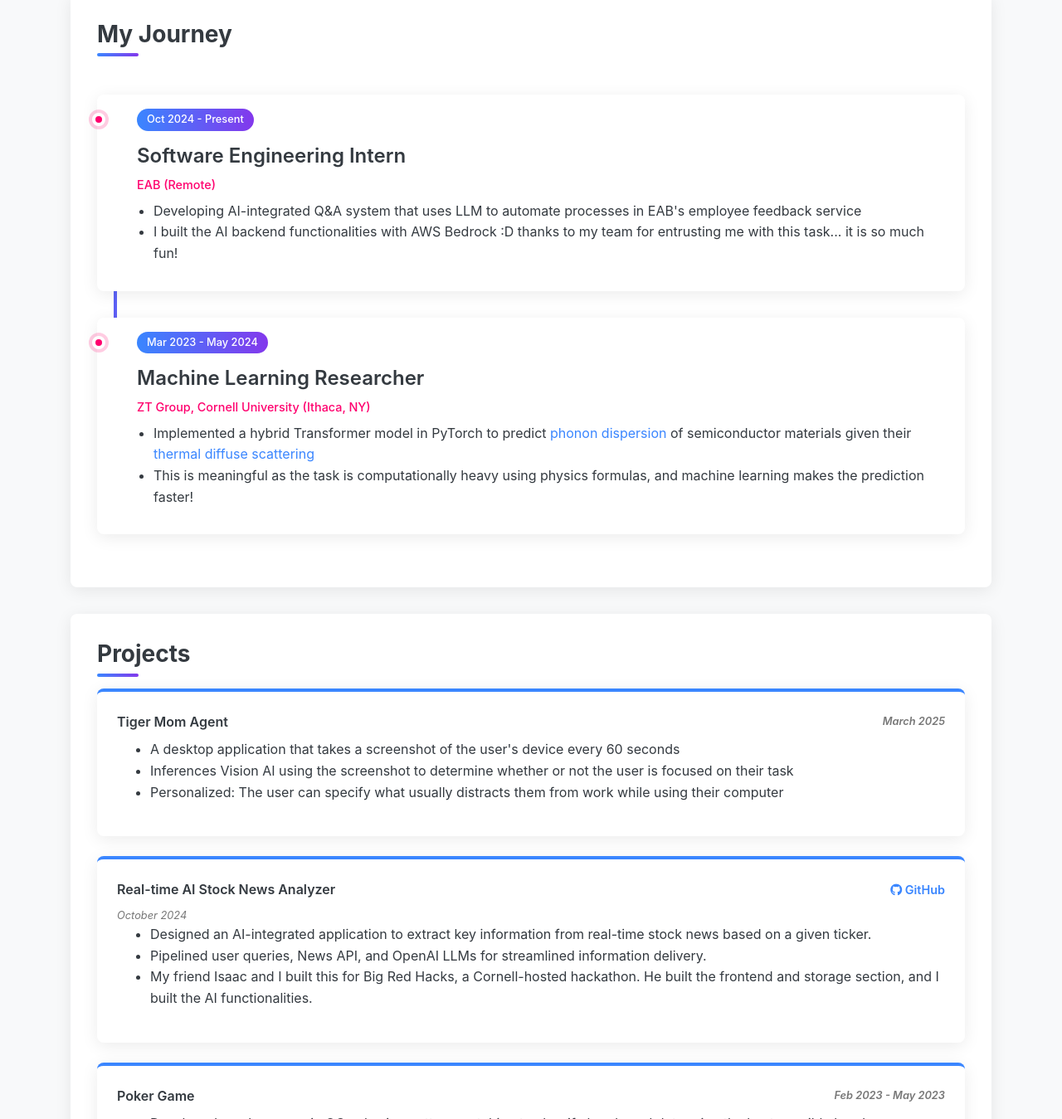
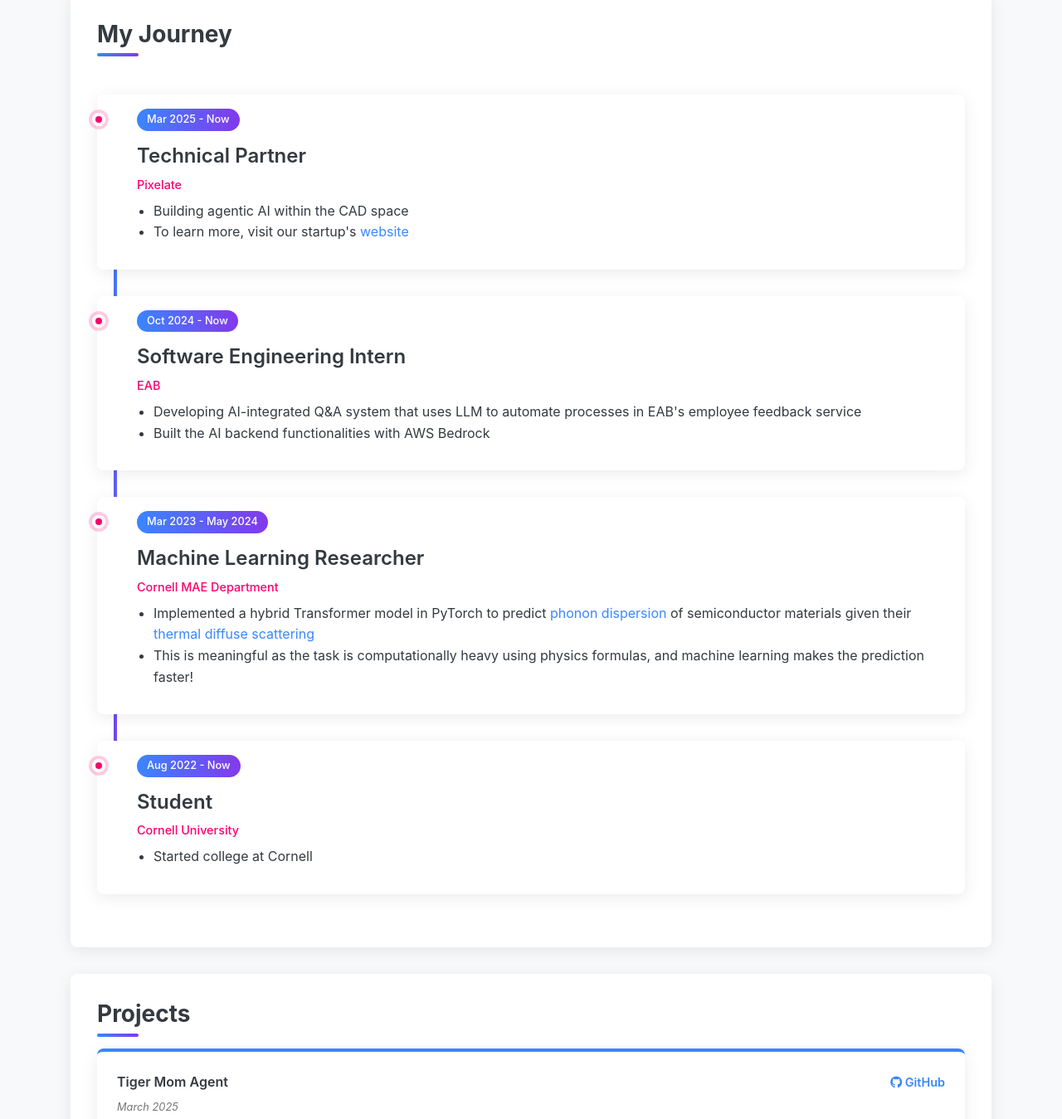
Before and after one commit to spicywagyu04/spicywagyu04.github.io, a plain HTML site: page index.html in a window 1280 px wide. Shown: the part 676-2025 px from the top of the page at 83% size. Drawn offline with nearby package versions, Linux system fonts and the light colour scheme.

Commit message:
Updated info

```diff
--- a/index.html
+++ b/index.html
@@ -80,7 +80,7 @@
         <div id="about" class="content-section animate__animated animate__fadeIn">
             <h3>About Me</h3>
             <p>
-                Hello! I am Kevin Shao, a big fan of applied machine learning. I build AI products that automate industry workflows and benefit people's lives.
+                Hello! I am Kevin Shao, a practitioner of applied machine learning. I build AI products that automate industry workflows and benefit people's lives.
                 Currently, while a third-year student at Cornell, I work as a Software Engineer Intern at <a href="https://www.eab.com/">EAB</a>, focusing on incorporating AI in its services.
                 My short-term goal is to build as many useful AI services as possible. My long-term goal is to prevent the world from falling into "low-life, high-tech" cyberpunk and make sure that technology benefits all good humans, if my future ventures are successful and I gain enough influence.
             </p>
@@ -92,27 +92,50 @@
             <div class="timeline">
                 <!-- Timeline Item 1 -->
                 <div class="timeline-item">
-                    <div class="timeline-date">Oct 2024 - Present</div>
+                    <div class="timeline-date">Mar 2025 - Now</div>
+                    <h4 class="timeline-title">Technical Partner</h4>
+                    <div class="timeline-subtitle">Pixelate</div>
+                    <div class="timeline-content">
+                        <ul>
+                            <li>Building agentic AI within the CAD space</li>
+                            <li>To learn more, visit our startup's <a href="https://www.pixelateinc.com/">website</a></li>
+                        </ul>
+                    </div>
+                </div>
+                <!-- Timeline Item 2 -->
+                <div class="timeline-item">
+                    <div class="timeline-date">Oct 2024 - Now</div>
                     <h4 class="timeline-title">Software Engineering Intern</h4>
-                    <div class="timeline-subtitle">EAB (Remote)</div>
+                    <div class="timeline-subtitle">EAB</div>
                     <div class="timeline-content">
                         <ul>
                             <li>Developing AI-integrated Q&A system that uses LLM to automate processes in EAB's employee feedback service</li>
-                            <li>I built the AI backend functionalities with AWS Bedrock :D thanks to my team for entrusting me with this task... it is so much fun!</li>
+                            <li>Built the AI backend functionalities with AWS Bedrock</li>
                         </ul>
                     </div>
                 </div>
 
-                <!-- Timeline Item 2 -->
+                <!-- Timeline Item 3 -->
                 <div class="timeline-item">
                     <div class="timeline-date">Mar 2023 - May 2024</div>
                     <h4 class="timeline-title">Machine Learning Researcher</h4>
-                    <div class="timeline-subtitle">ZT Group, Cornell University (Ithaca, NY)</div>
+                    <div class="timeline-subtitle">Cornell MAE Department</div>
                     <div class="timeline-content">
                         <ul>
                             <li>Implemented a hybrid Transformer model in PyTorch to predict <a href="https://en.wikipedia.org/wiki/Phonon">phonon dispersion</a>
                                 of semiconductor materials given their <a href="https://www.jeol.com/words/emterms/20121023.080458.php#gsc.tab=0">thermal diffuse scattering</a></li>
                             <li>This is meaningful as the task is computationally heavy using physics formulas, and machine learning makes the prediction faster!</li>
+                        </ul>
+                    </div>
+                </div>
+                <!-- Timeline Item 4 -->
+                <div class="timeline-item">
+                    <div class="timeline-date">Aug 2022 - Now</div>
+                    <h4 class="timeline-title">Student</h4>
+                    <div class="timeline-subtitle">Cornell University</div>
+                    <div class="timeline-content">
+                        <ul>
+                            <li>Started college at Cornell</li>
                         </ul>
                     </div>
                 </div>
@@ -127,8 +150,11 @@
             <div class="project-card">
                 <div class="project-title">
                     <span>Tiger Mom Agent</span>
-                    <span class="project-date">March 2025</span>
+                    <a href="https://github.com/spicywagyu04/Tiger_Mom_Project" class="project-link" target="_blank">
+                        <i class="fab fa-github"></i> GitHub
+                    </a>
                 </div>
+                <div class="project-date">March 2025</div>
                 <ul>
                     <li>A desktop application that takes a screenshot of the user's device every 60 seconds</li>
                     <li>Inferences Vision AI using the screenshot to determine whether or not the user is focused on their task</li>
@@ -153,6 +179,22 @@
             </div>
 
             <!-- Project 3 -->
+            <div class="project-card">
+                <div class="project-title">
+                    <span>CADParser Reimplementation</span>
+                    <a href="https://github.com/spicywagyu04/CADParser" class="project-link" target="_blank">
+                        <i class="fab fa-github"></i> GitHub
+                    </a>
+                </div>
+                <div class="project-date">May 2024</div>
+                <ul>
+                    <li>Reimplemented a transformer-based model that generate parametric construction sequences from 3D CAD models.</li>
+                    <li>The original paper can be found <a href="https://doi.org/10.24963/ijcai.2023/200">here</a>.</li>
+                    <li>Kudos to my partner and friend <a href="https://whoisfrankyang.github.io/">Bohan Yang</a>.</li>
+                </ul>
+            </div>
+
+            <!-- Project 4 -->
             <div class="project-card">
                 <div class="project-title">
                     <span>Poker Game</span>
```
